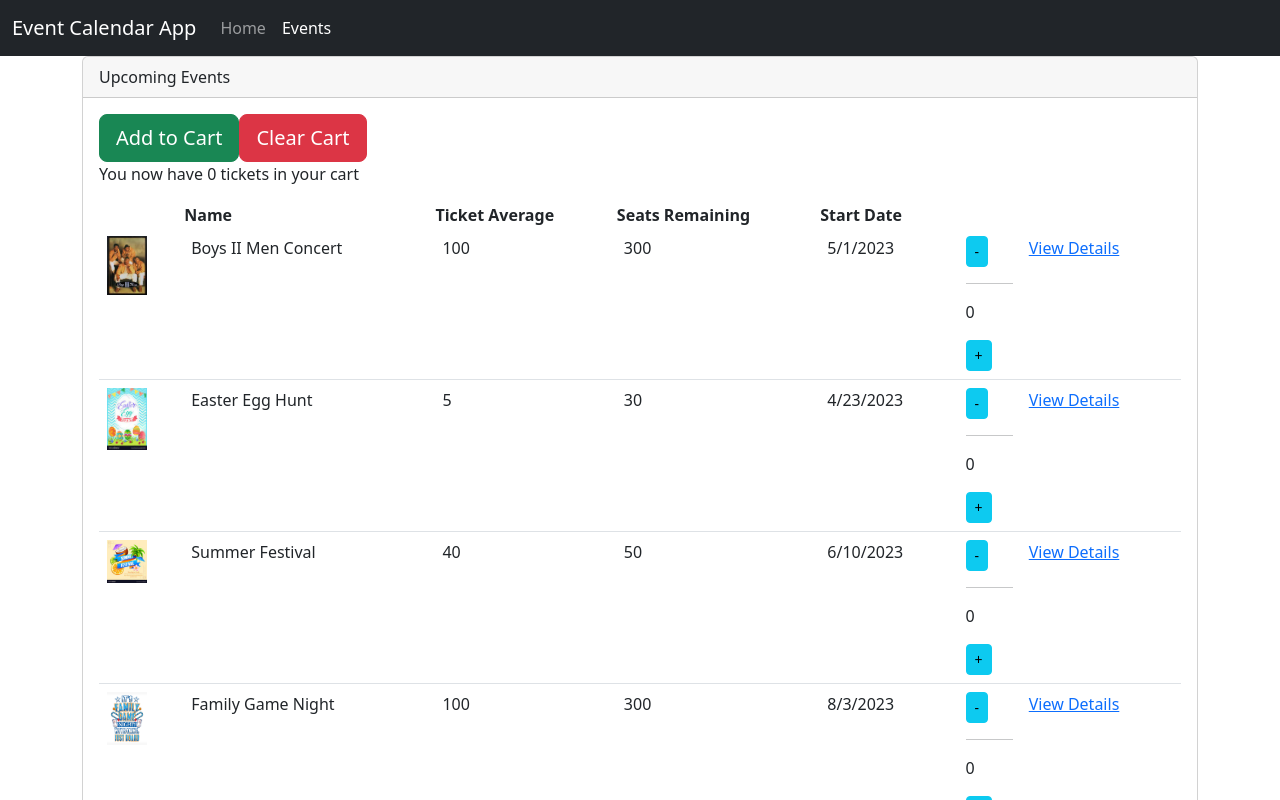
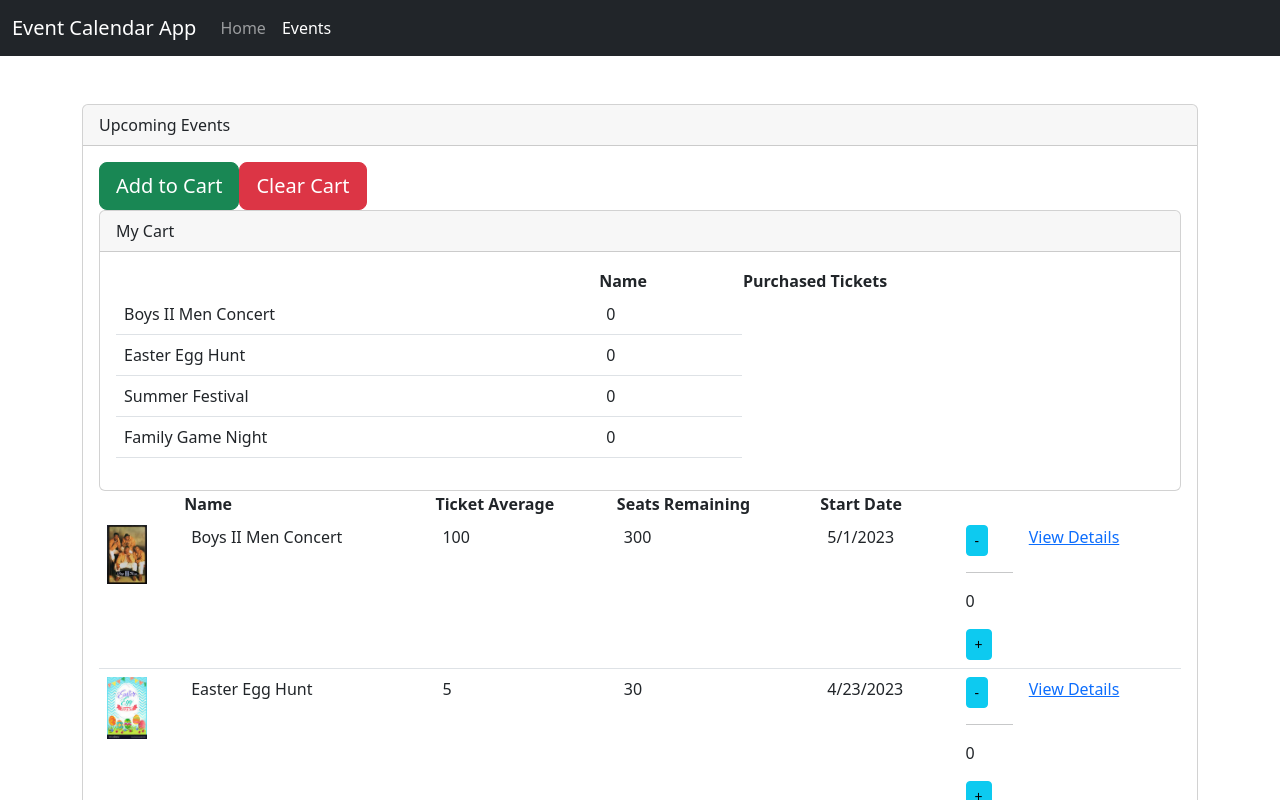
Before and after one commit to NucampReact/event-calendar-01-02, a React (Create React App) app: page /events in a window 1280 px wide. Both pictures are taken after a click on the button "Add to Cart". Shown: the top 800 px of the page. Built offline with nearby package versions, Linux system fonts and the light colour scheme.

Commit message:
Reorganizes event cart

```diff
--- /dev/null
+++ b/src/components/EventCart.js
@@ -0,0 +1,32 @@
+import React from 'react';
+import { Card, CardBody, CardHeader, Table } from 'reactstrap';
+
+const EventCart = ({ cart, show }) => {
+  if (!show) return null;
+  return (
+    <Card>
+      <CardHeader>My Cart</CardHeader>
+      <CardBody>
+        <Table>
+          <thead>
+            <th></th>
+            <th>Name</th>
+            <th>Purchased Tickets</th>
+          </thead>
+          <tbody>
+            {cart.map(event => {
+              return (
+                <tr key={event.name}>
+                  <td>{event.name}</td>
+                  <td>{event.quantity}</td>
+                </tr>
+              )
+            })}
+          </tbody>
+        </Table>
+      </CardBody>
+    </Card>
+  )
+}
+
+export default EventCart;
--- a/src/components/EventListing.js
+++ b/src/components/EventListing.js
@@ -2,6 +2,7 @@ import React, { useState } from 'react';
 import { Card, Button, CardHeader, CardBody, Table } from 'reactstrap';
 import { EVENTS } from '../data/Events';
 import { Link } from 'react-router-dom';
+import EventCart from './EventCart';
 
 
 // <EventListing /> = EventListing();
@@ -21,25 +22,39 @@ import { Link } from 'react-router-dom';
     EventListing() => quantity = 2 // click +
     EventListing() => quantity = 3
 */
+const initialEventData = EVENTS.map(e => ({ name: e.name, quantity: 0 }));
 const EventListing = () => {
   // useState() returns an ARRAY of two values [data, a function to set the data]
-  const [quantity, setQuantity] = useState(0);
+  const [events, setEvents] = useState(initialEventData);
   const [addedToCart, setAddedToCart] = useState(false);
 
   // Challenge: Make quantity updates only affect the event you're looking at
   // { event: 'Boys2men', quantity: 0 }
 
-  const decrementQuantity = (event) => {
-    setQuantity(quantity - 1); // use the state function to update the state data
+  const decrementQuantity = (eventName) => {
+    const nextEvents = events.map(e => {
+      if (e.name === eventName) {
+        e.quantity = e.quantity - 1;
+        console.log(e.quantity);
+        return e;
+      } else {
+        return e;
+      }
+    })
+    setEvents(nextEvents);
   };
 
-  const incrementQuantity = (event) => {
-    console.log(event);
-    // increase my quantity by 1
-    // quantity = quantity + 1; // Never re-runs our function (aka Updates/Re-render our component)
-    let newQuantity = quantity + 1;
-    setQuantity(quantity + 1); // use the state function to update the state data
-    console.log("My quantity is", newQuantity);
+  const incrementQuantity = (eventName) => {
+    const nextEvents = events.map(e => {
+      if (e.name === eventName) {
+        e.quantity = e.quantity + 1;
+        console.log(e.quantity);
+        return e;
+      } else {
+        return e;
+      }
+    })
+    setEvents(nextEvents);
   }
 
   const addToCart = (event) => {
@@ -50,18 +65,19 @@ const EventListing = () => {
   const removeCart = (event) => {
     // Toggle the state 'addedToCart' to true
     setAddedToCart(false);
-    setQuantity(0);
+    const initialEventData = EVENTS.map(e => ({ name: e.name, quantity: 0 }));
+    setEvents(initialEventData);
   }
 
   const showCart = () => {
     if (addedToCart) {
-      return (<section>
-        <p>You now have {quantity} tickets in your cart</p>
-      </section>)
+      return (<EventCart show cart={events} />)
     } else {
-      return null;
+      return <EventCart cart={initialEventData} />;
     }
   }
+
+  console.log(events);
   return (
     <Card>
       <CardHeader>Upcoming Events</CardHeader>
@@ -81,15 +97,15 @@ const EventListing = () => {
             {EVENTS.map(event => {
               return (
                 <tr key={event.name}>
-                  <td><img src={event.poster} width="40" /></td>
+                  <td><img alt={event.name} src={event.poster} width="40" /></td>
                   <td>{event.name}</td>
                   <td>{event.ticketMin}</td>
                   <td>{event.seatsAvailable}</td>
                   <td>{event.date}</td>
                   <td>
-                    <Button color="info" size="sm" onClick={decrementQuantity} >-</Button><hr />
-                    <p>{quantity}</p>
-                    <Button color="info" size="sm" onClick={incrementQuantity}>+</Button>
+                    <Button color="info" size="sm" onClick={e => decrementQuantity(event.name)} >-</Button><hr />
+                    <p>{events.find(e => e.name === event.name).quantity}</p>
+                    <Button color="info" size="sm" onClick={e => incrementQuantity(event.name)}>+</Button>
                   </td>
                   <td>
                     <Link to={`/events/${event.name}`}>View Details</Link>
--- a/src/components/Navigation.js
+++ b/src/components/Navigation.js
@@ -6,7 +6,11 @@ import {
   NavbarBrand,
   Nav,
   NavItem,
-  NavLink
+  NavLink,
+  UncontrolledDropdown,
+  DropdownToggle,
+  DropdownMenu,
+  DropdownItem
 } from 'reactstrap';
 import { NavLink as RRNavLink } from 'react-router-dom';
 
@@ -17,7 +21,7 @@ function Navigation(args) {
 
   return (
     <div>
-      <Navbar expand="md" color="dark" dark {...args}>
+      <Navbar expand="md" color="dark" className="mb-5" dark {...args}>
         <NavbarBrand href="/">Event Calendar App</NavbarBrand>
         <NavbarToggler onClick={toggle} />
         <Collapse isOpen={isOpen} navbar>
@@ -29,6 +33,13 @@ function Navigation(args) {
               <NavLink tag={RRNavLink} to="/events">Events</NavLink>
             </NavItem>
           </Nav>
+          {/* <UncontrolledDropdown nav inNavbar dark>
+              <DropdownToggle caret>
+                My Cart
+              </DropdownToggle>
+              <DropdownMenu right>
+              </DropdownMenu>
+            </UncontrolledDropdown> */}
         </Collapse>
       </Navbar>
     </div>
```
